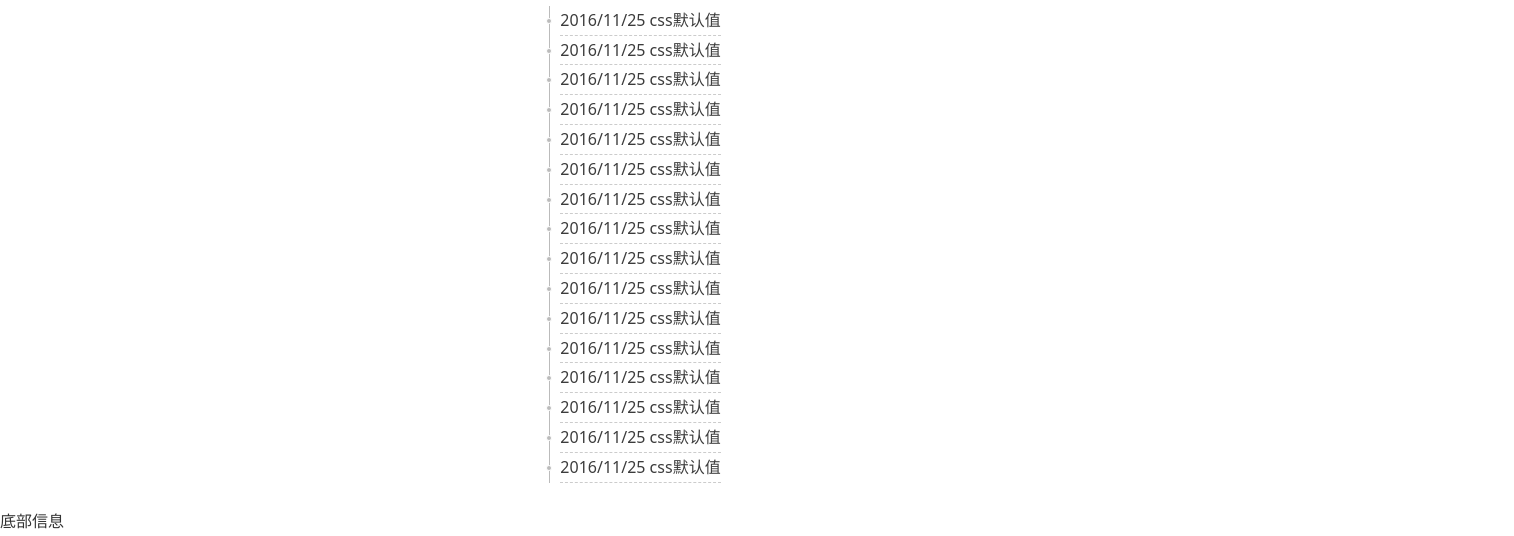
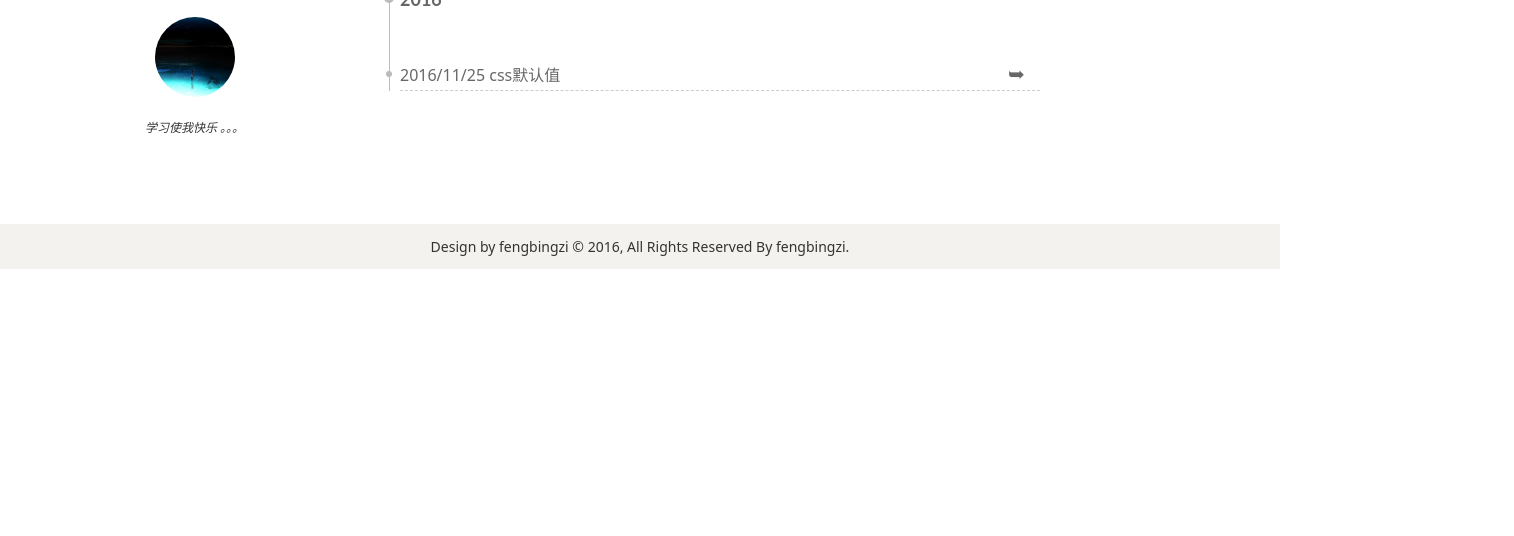
Before and after one commit to nikewu/fengbingzi, a plain HTML site: page index.html in a window 1280 px wide. Shown: the part 700-1236 px from the top of the page, 1514 px wide, since content can reach past the window. After the commit the page ends 969 px from the top, so only its background shows below. Drawn offline with Linux system fonts and the light colour scheme.

Commit message:
push pic

```diff
--- a/css/style.css
+++ b/css/style.css
@@ -1,35 +1,3 @@
-/*customize*/
-.f-content  a {
-  color: #3c3c3c;
-  width: 100%;
-  display: block;
-  position: relative;
-  border-bottom: 1px dashed #ccc;
-}
-.f-content a::before {
-    content: " ";
-    position: absolute;
-    left: -10px;
-    top: 12px;
-    width: 6px;
-    height: 6px;
-    margin-left: -4px;
-    background: #bbb;
-    border-radius: 50%;
-    border: 1px solid #fff;
-    transition-duration: 0.2s;
-    transition-timing-function: ease-in-out;
-    transition-delay: 0s;
-    transition-property: background;
-}
-.f-content  a:hover {
-  color: #111;
-}
-.f-content p{
-  display:block;
-  border-left: 1px solid #bbb;
-  padding: 0 10px;
-}
 /*圣杯响应式布局参考https://hufan-akari.github.io/solved-by-flexbox/demos/holy-grail/*/
 .f {
   display: flex;
@@ -44,6 +12,12 @@
 }
 .f-footer {
   flex: none; /* 2 */
+  display:flex;
+  justify-content: center;
+  background-color: rgba(218, 213, 203, 0.32);
+  font-size: 14px;
+  padding:10px 0;
+
 }
 
 .f-container {
@@ -60,11 +34,12 @@
 .f-nav,
 .f-tags {
   position: relative;
-  flex: 0 0 16em;
+  flex: 0 0 24em;
+  margin: 2em 0;
 }
 .f-content {
     flex: 1;
-    margin: 0;
+    margin: 2em 0;
     display: flex;
     justify-content: center;
  }
@@ -72,6 +47,82 @@
   .f-container {
     flex-direction: row;
   }
+}
+/*customize*/
+.f-content  a {
+  color: rgba(60, 60, 60, 0.78);
+  width: 100%;
+  display: block;
+  position: relative;
+  width: 40em;
+  margin:2em 0;
+  border-bottom: 1px dashed #ccc;
+  transition-duration: 0.2s;
+  transition-timing-function: ease-in-out;
+  transition-delay: 0s;
+  transition-property: color , border;
+}
+.f-content a::before {
+    content: " ";
+    position: absolute;
+    left: -10px;
+    top: 10px;
+    width: 6px;
+    height: 6px;
+    margin-left: -4px;
+    background: #bbb;
+    border-radius: 50%;
+    transition-duration: 0.2s;
+    transition-timing-function: ease-in-out;
+    transition-delay: 0s;
+    transition-property: background;
+}
+.f-content a::after {
+    content:'\27A5';
+    position: absolute;
+    left: 95%;
+    top: -5px;
+    font-size: 20px;
+    transition-duration: 0.2s;
+    transition-timing-function: ease-in-out;
+    transition-delay: 0s;
+    transition-property: background;
+}
+.f-content a:hover::before {
+    background: #111;
+    transition-duration: 0.2s;
+    transition-timing-function: ease-in-out;
+    transition-delay: 0s;
+    transition-property: background;
+}
+.f-content  a:hover {
+  color: #111;
+  border-bottom: 1px dashed #111;
+  transition-duration: 0.2s;
+  transition-timing-function: ease-in-out;
+  transition-delay: 0s;
+  transition-property: color , border;
+}
+.f-content p a:first-child{
+    font-size:18px;
+    font-family: 'Lato', "PingFang SC", "Microsoft YaHei", sans-serif;
+    font-weight: bold;
+    padding:10px 0;
+    border: none;
+}
+.f-content p a:first-child::before{
+    left: -12px;
+    top: 20px;
+    width: 10px;
+    height: 10px;
+}
+.f-content p a:first-child::after{
+    display: none;
+}
+.f-content p{
+  display:block;
+  border-left: 1px solid #bbb;
+  padding: 0 10px;
 }
 /*头部*/
 #canvas-container{
@@ -154,66 +205,63 @@ input#show-menu:checked ~   .hamburguer span:nth-child(3) {
     transition: transform 0.5s ease;
     transition: transform 0.5s ease, -webkit-transform 0.5s ease;
 }
-#nav .site-menu {
+#nav .menu {
     position: relative;
     height: 100%;
 }
+.f-nav .me{
+  position: absolute;
+  left: 150px;
+  top:80px;
+  width: 80px;
+  height: 80px;
+  background-image: url("../images/me.jpg");
+  background-size:cover;
+  border-radius: 50%;
+  opacity: 1;
+  transition-duration: 0.4s;
+  transition-timing-function: ease-in-out;
+  transition-delay: 0s;
+  transition-property: opacity;
+}
+.f-nav .me::after{
+  content:'学习使我快乐 。。。';
+  position: absolute;
+  left: -10px;
+  width:115px;
+  top: 100px;
+  font-size: 12px;
+  font-style:oblique
+}
+
 #nav a {
     text-decoration: none;
     color: #000000;
     display: block;
     padding: 14px 24px;
     font-weight: 700;
+    transition-duration: 0.2s;
+    transition-timing-function: ease-in-out;
+    transition-delay: 0s;
+    transition-property: background-color;
 
 }
 #nav a:hover{
   background-color: rgba(218, 213, 203, 0.32);
+  transition-duration: 0.2s;
+  transition-timing-function: ease-in-out;
+  transition-delay: 0s;
+  transition-property: background-color;
 }
 
 input#show-menu:checked ~ #nav {
     -webkit-transform: translate3d(0, 0, 0);
     transform: translate3d(0, 0, 0);
 }
-input#show-menu:checked ~ #canvas #content {
-    -webkit-transform: translate3d(250px, 0, 0);
-    transform: translate3d(250px, 0, 0);
+input#show-menu:checked ~ .me {
+    opacity: 0;
+    transition-duration: 0.4s;
+    transition-timing-function: ease-in-out;
+    transition-delay: 0s;
+    transition-property: opacity;
 }
-/*#content {
-    background-color: #fff;
-    overflow-y: scroll;
-    position: relative;
-    left: 0;
-    height: 100%;
-    -webkit-transition: -webkit-transform 0.5s ease;
-    transition: -webkit-transform 0.5s ease;
-    transition: transform 0.5s ease;
-    transition: transform 0.5s ease, -webkit-transform 0.5s ease;
-    -webkit-transform: translate3d(0, 0, 0);
-    transform: translate3d(0, 0, 0);
-    padding: 20px;
-}*/
-
-/*.mask {
-    position: absolute;
-    top: 60px;
-    left: 0;
-    z-index: -1;
-    width: 100%;
-    height: 100%;
-    opacity: 0;
-    -webkit-transition: opacity 0.5s ease, z-index 0s 0.5s, -webkit-transform 0.5s ease;
-    transition: opacity 0.5s ease, z-index 0s 0.5s, -webkit-transform 0.5s ease;
-    transition: opacity 0.5s ease, transform 0.5s ease, z-index 0s 0.5s;
-    transition: opacity 0.5s ease, transform 0.5s ease, z-index 0s 0.5s, -webkit-transform 0.5s ease;
-    background-color: rgba(0, 0, 0, 0.5);
-}
-input#show-menu:checked ~ #canvas .mask {
-    z-index: 1;
-    opacity: 1;
-    -webkit-transform: translate3d(250px, 0, 0);
-    transform: translate3d(250px, 0, 0);
-    -webkit-transition: opacity 0.5s ease, -webkit-transform 0.5s ease;
-    transition: opacity 0.5s ease, -webkit-transform 0.5s ease;
-    transition: opacity 0.5s ease, transform 0.5s ease;
-    transition: opacity 0.5s ease, transform 0.5s ease, -webkit-transform 0.5s ease;
-}*/
--- a/index.html
+++ b/index.html
@@ -2,7 +2,7 @@
 <html lang="en">
 <head>
     <meta charset="UTF-8">
-    <title>文章标题</title>
+    <title>nikewu's blog</title>
     <meta name="description" content="文章描述，150字以内">
     <meta name="viewport" content="width=device-width, initial-scale=1, shrink-to-fit=no">
     <link rel="stylesheet" href="css/default.css">
@@ -16,24 +16,8 @@
     <div class="f-container">
         <main  class="f-content">
 <x-markdown>
-# 归档
+[2016](index.html)
 [2016/11/25  css默认值](示例.html)
-[2016/11/25  css默认值](示例.html)
-[2016/11/25  css默认值](示例.html)
-[2016/11/25  css默认值](示例.html)
-[2016/11/25  css默认值](示例.html)
-[2016/11/25  css默认值](示例.html)
-[2016/11/25  css默认值](示例.html)
-[2016/11/25  css默认值](示例.html)
-[2016/11/25  css默认值](示例.html)
-[2016/11/25  css默认值](示例.html)
-[2016/11/25  css默认值](示例.html)
-[2016/11/25  css默认值](示例.html)
-[2016/11/25  css默认值](示例.html)
-[2016/11/25  css默认值](示例.html)
-[2016/11/25  css默认值](示例.html)
-[2016/11/25  css默认值](示例.html)
-
 </x-markdown>
         </main>
         <nav   class="f-nav">
@@ -45,20 +29,23 @@
                     <span></span>
             </label>
             <div id="nav">
-                <ul class="site-menu">
+                <ul class="menu">
                     <li><a href="#">关于我</a></li>
                     <li><a href="#">归档</a></li>
                     <li><a href="#">github</a></li>
                 </ul>
             </div>
+            <div class="me"></div>
         </nav>
-        <aside class="f-tags">右侧标签</aside>
+        <aside class="f-tags">
+
+        </aside>
     </div>
-<footer class="f-footer">底部信息</footer>
+<footer class="f-footer">Design by fengbingzi © 2016, All Rights Reserved By fengbingzi.</footer>
 </body>
 </html>
 <script src="js/jquery.min.js"></script>
 <script src="js/dat.gui.min.js"></script>
 <script src="js/marked.min.js"></script>
 <script src="js/main.js"></script>
-<script src="js/firework.js"></script>
+<!-- <script src="js/firework.js"></script> -->
--- a/js/firework.js
+++ b/js/firework.js
@@ -384,7 +384,7 @@ var Fireworks = function(){
 
     self.init();
 
-  var initialLaunchCount = 1000;
+  var initialLaunchCount = 500;
   while(initialLaunchCount--){
     setTimeout(function(){
         self.fireworks.push(new Firework(self.cw/2, self.ch, rand(50, self.cw-50), rand(50, self.ch/2)-50));
```
Also changed, not shown: images/me.jpg (added).
